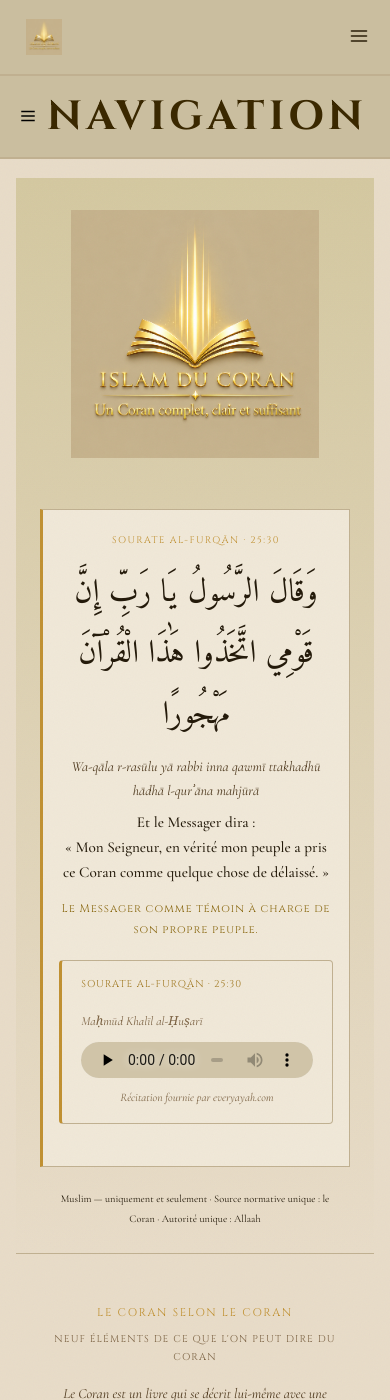
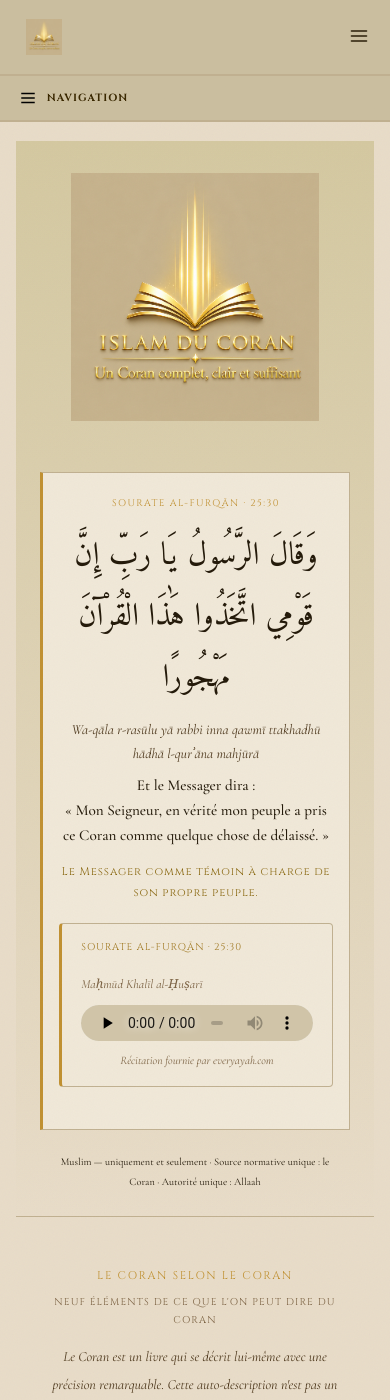
Before and after one commit to Makhuwcoder/islamducoran, a Jekyll site: the page built from index.md, in a window 390 px wide and 1400 px high. Built offline with Jekyll 4.4.1, drawn with Linux system fonts in a browser that asks for light colours.

Commit message:
CSS: sidebar-toggle::after font-size 2.55rem → .65rem — fix NAVIGA mobile

```diff
--- a/assets/css/main.scss
+++ b/assets/css/main.scss
@@ -1556,7 +1556,7 @@ tr:nth-child(even) td { background: var(--bg2); }
 .sidebar-toggle::after {
   content: 'Navigation';
   font-family: var(--font-titre);
-  font-size: 2.55rem;
+  font-size: .65rem;
   letter-spacing: .11em;
   text-transform: uppercase;
   color: #3a2800;
```
